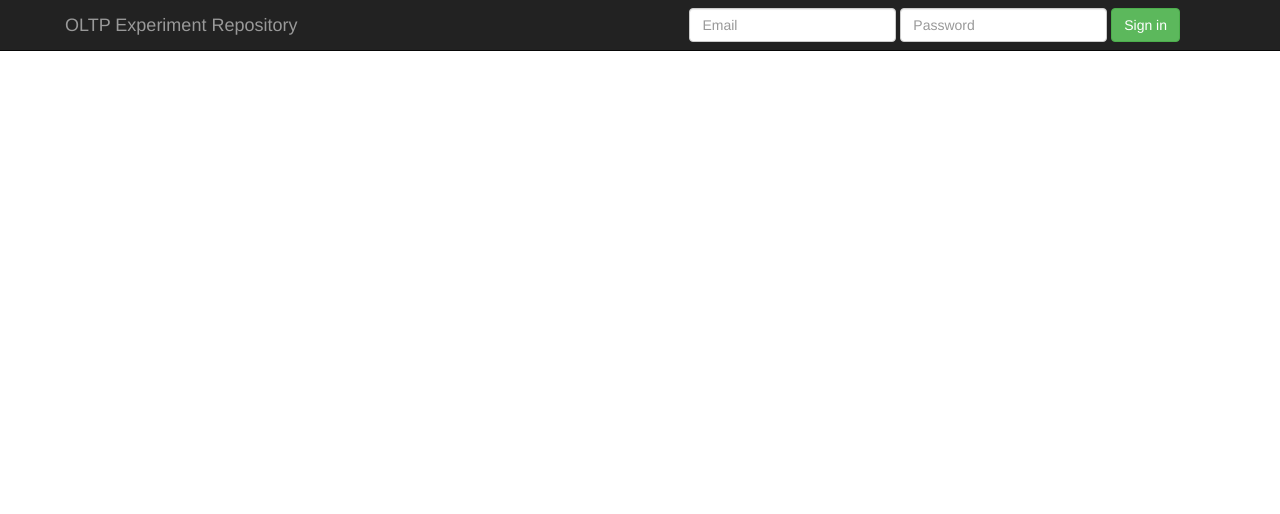
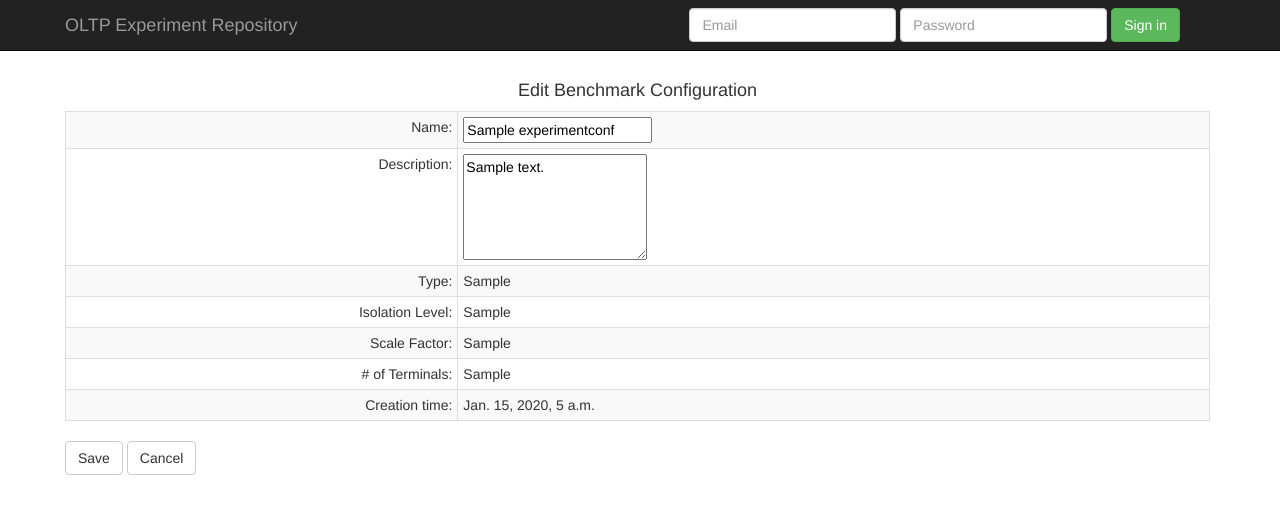
Before and after one commit to oltpbenchmark/website, a Django app: template website/templates/edit_benchmark.html in a window 1280 px wide. Shown: the top 514 px of the page. Run offline with Django 3.2, Linux system fonts and the light colour scheme; the template is opened without the code that fills it: values that come from a table or form of the project are taken from there, others are empty; tables that the repository leaves empty hold one stand-in row (values such as "Sample post"); parts of the project's set-up code (start-up, migrations or seed data) failed here and were passed over; some libraries are stand-ins or nearby versions.

Commit message:
Added simple UAC, a edit page for benchmark config, and compressed raw data support

```diff
--- a/website/templates/base.html
+++ b/website/templates/base.html
@@ -12,6 +12,10 @@ var STATIC_URL = '{{ STATIC_URL }}';
 </script>
 
 <link rel="stylesheet" href="{{ STATIC_URL }}css/base.css">
+
+<!--[if lt IE 9]><script language="javascript" type="text/javascript" src="{{ STATIC_URL }}js/jqplot/excanvas.js"></script><![endif]-->
+<script language="javascript" type="text/javascript" src="{{ STATIC_URL }}js/jqplot/jquery.jqplot.min.js"></script>
+<link rel="stylesheet" type="text/css" href="{{ STATIC_URL }}js/jqplot/jquery.jqplot.min.css" />
 
 <head>
     <title>{% block title %}OLTPBench Result Repository{% endblock %}</title>
--- a/website/templates/benchmark_conf.html
+++ b/website/templates/benchmark_conf.html
@@ -16,7 +16,7 @@
     </tr>
     <tr>
         <td><div class="text-top text-right">Description:</div></td>
-        <td>{{ benchmark.description|linebreaks }}</td>
+        <td>{{ benchmark.description|safe|linebreaks }}</td>
     </tr>
     <tr>
         <td><div class="text-right">Type:</div></td>
--- a/website/templates/edit_benchmark.html
+++ b/website/templates/edit_benchmark.html
@@ -1,4 +1,43 @@
 {% extends "base.html" %}
 
 {% block body %}
+<div class="container">
+<form action="/update_benchmark/" method="POST"> {% csrf_token %}
+<table class="table table-striped table-bordered table-condensed table-hover">
+    <caption><h4>Edit Benchmark Configuration</h4></caption>
+    <tbody>
+    <tr>
+        <td><div class="text-right">Name:</div></td>
+        <td><input type="text" id="name" name="name" value="{{ benchmark.name }}" maxlength="50" required></td>
+    </tr>
+    <tr>
+        <td><div class="text-top text-right">Description:</div></td>
+        <td><textarea id="description" name="description" maxlength="500" rows="5" required>{{ benchmark.description }}</textarea></td>
+    </tr>
+    <tr>
+        <td><div class="text-right">Type:</div></td>
+        <td>{{ benchmark.benchmark_type }}</td>
+    </tr>
+    <tr>
+        <td><div class="text-right">Isolation Level:</div></td>
+        <td>{{ benchmark.isolation }}</td>
+    </tr>
+    <tr>
+        <td><div class="text-right">Scale Factor:</div></td>
+        <td>{{ benchmark.scalefactor }}</td>
+    </tr>
+    <tr>
+        <td><div class="text-right"># of Terminals:</div></td>
+        <td>{{ benchmark.terminals }}</td>
+    </tr>
+    <tr>
+        <td><div class="text-right">Creation time:</div></td>
+        <td>{{ benchmark.creation_time }}</td>
+    </tr>
+    </tbody>
+</table>
+<button class="btn btn-default" type="submit" name="id" value="{{ benchmark.pk }}">Save</button>
+<a class="btn btn-default" href="/benchmark_conf/?id={{ benchmark.pk }}">Cancel</a>
+</form>
+</div>
 {% endblock body %}
--- a/website/templates/project.html
+++ b/website/templates/project.html
@@ -1,10 +1,6 @@
 {% extends "base.html" %}
 
 {% block body %}
-
-<!--[if lt IE 9]><script language="javascript" type="text/javascript" src="{{ STATIC_URL }}js/jqplot/excanvas.js"></script><![endif]-->
-<script language="javascript" type="text/javascript" src="{{ STATIC_URL }}js/jqplot/jquery.jqplot.min.js"></script>
-<link rel="stylesheet" type="text/css" href="{{ STATIC_URL }}js/jqplot/jquery.jqplot.min.css" />
 
 <div id="proj_info" class="container">
 <table class="table table-striped table-bordered table-condensed table-hover">
--- a/website/urls.py
+++ b/website/urls.py
@@ -11,11 +11,9 @@ urlpatterns = patterns('',
     url(r'^signupin/', 'website.views.sign_up_in'),
     url(r'^$', 'website.views.home'),
     url(r'^logout/', 'website.views.logout_view'),
-    url(r'^get_new_upload_code/', 'website.views.get_new_upload_code'),
 
     url(r'^new_result/', 'website.views.new_result'),
     url(r'^result/', 'website.views.result'),
-    url(r'^get_result_data/', 'website.views.get_result_data'),
     url(r'^get_result_data_file/', 'website.views.get_result_data_file'),
 
     url(r'^edit_project/', 'website.views.edit_project'),
@@ -26,6 +24,8 @@ urlpatterns = patterns('',
     url(r'^benchmark_conf/', 'website.views.benchmark_configuration'),
     url(r'^edit_benchmark_conf/', 'website.views.edit_benchmark_conf'),
     url(r'^get_benchmark_data/', 'website.views.get_benchmark_data'),
+    url(r'^update_benchmark/', 'website.views.update_benchmark_conf'),
+
     url(r'^db_conf/', 'website.views.db_conf_view'),
 
     url(r'^get_data/', 'website.views.get_data'),
```
Also changed, not shown: website/templates/404.html (added, +11 -0 lines), website/views.py (+58 -30 lines).
